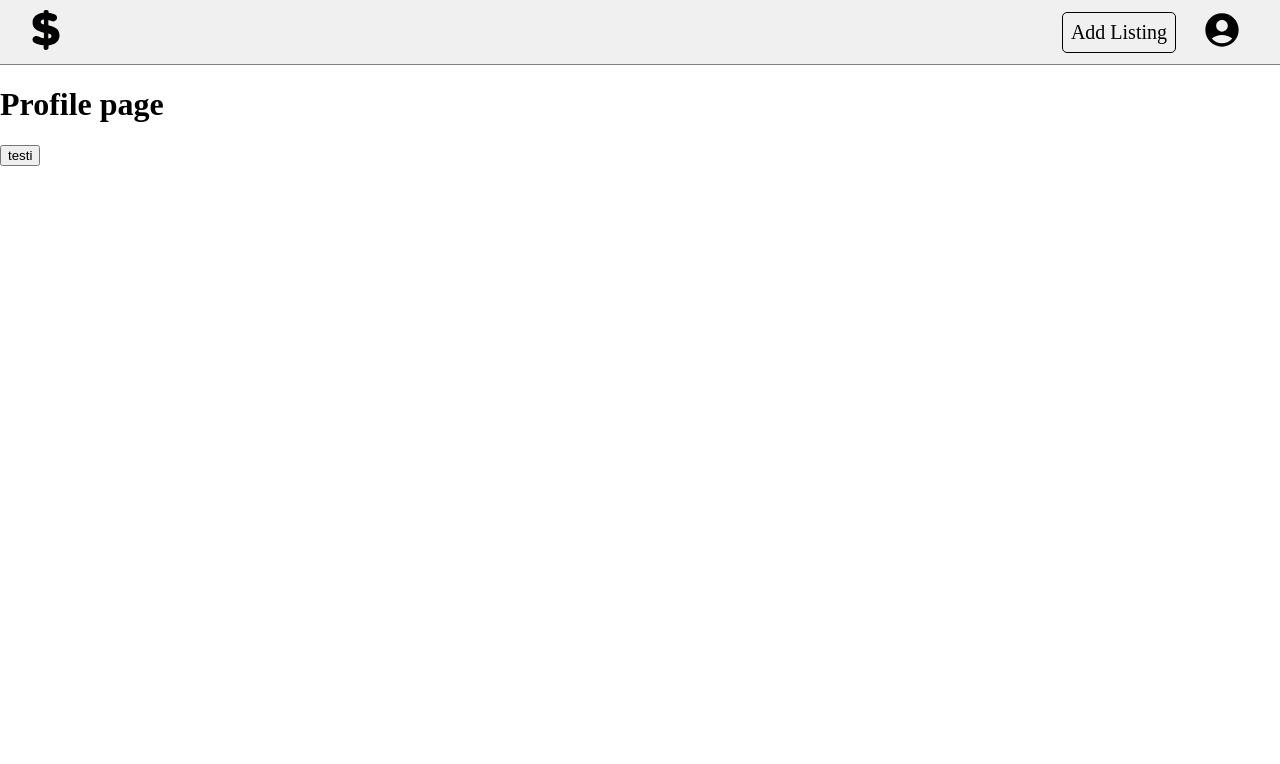
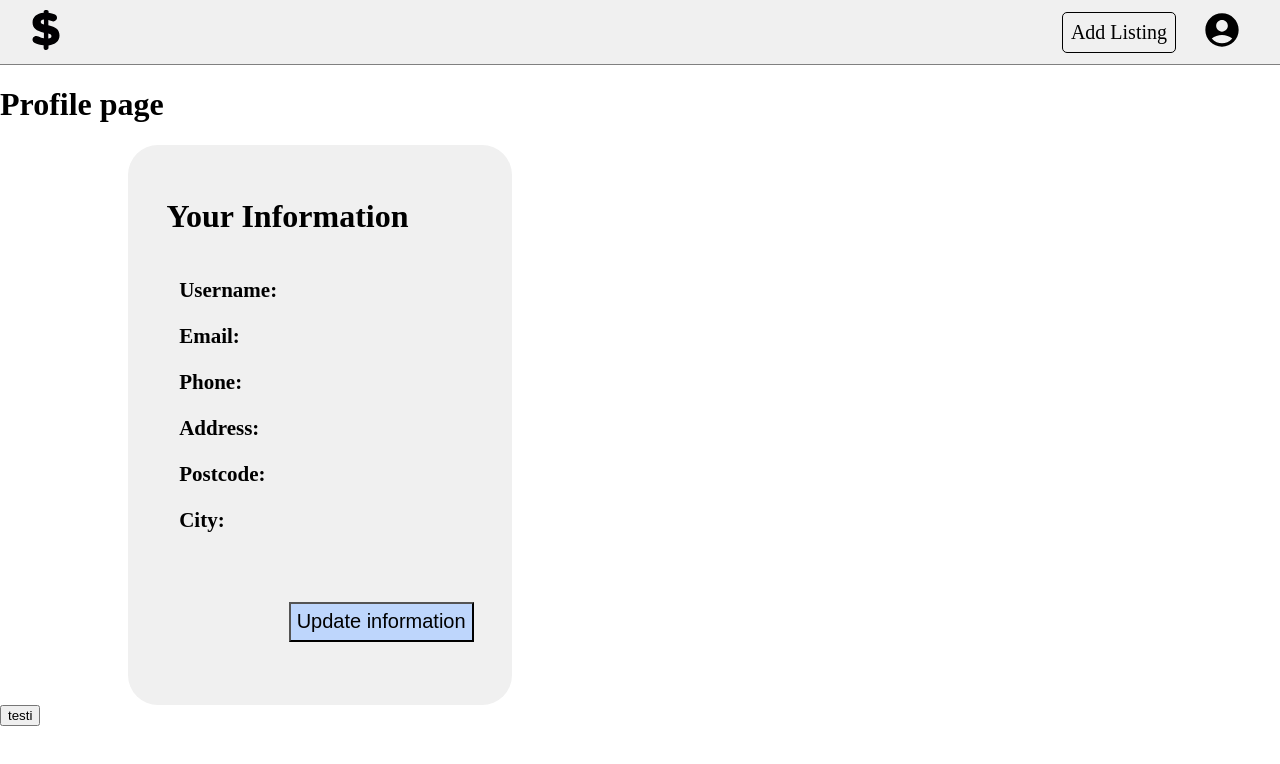
Before and after one commit to Rizzanen/ThriftshopFrontend, a React (Vite) app: page /profile in a window 1280 px wide. Shown: the top 764 px of the page. Built offline with nearby package versions, Linux system fonts and the light colour scheme.

Commit message:
Added profile data to be seen on the profile page

```diff
--- a/src/App.css
+++ b/src/App.css
@@ -290,3 +290,44 @@ html {
 .loginButton button:hover {
   background-color: rgb(220, 220, 220);
 }
+.userdata {
+  display: flex;
+  flex-direction: column;
+  margin-left: 10vw;
+  background-color: rgb(240, 240, 240);
+  width: 30vw;
+  height: 70vh;
+  border-radius: 30px;
+}
+
+.datah3 {
+  font-weight: normal;
+  font-size: 21px;
+}
+.headers {
+  margin-left: 4vw;
+}
+.headers h3 {
+  font-size: 21px;
+}
+.userInformation {
+  margin-left: 1vw;
+}
+.dataContainer {
+  display: flex;
+}
+.yourInformation {
+  margin-top: 4vh;
+  margin-left: 3vw;
+}
+.updateDataButton {
+  background-color: aqua;
+  margin-top: 6vh;
+  margin-left: auto;
+  margin-right: 3vw;
+}
+.updateDataButton button {
+  height: 5vh;
+  font-size: 20px;
+  background-color: rgb(190, 214, 252);
+}
--- a/src/components/Profile.jsx
+++ b/src/components/Profile.jsx
@@ -13,9 +13,35 @@ function Profile(props) {
     <div className="profilepage">
       <h1>Profile page</h1>
       <div className="userdata">
-        {profileData.map((data) => (
-          <h3>{data.username}</h3>
-        ))}
+        <div className="yourInformation">
+          <h1>Your Information</h1>
+        </div>
+        <div className="dataContainer">
+          <div className="headers">
+            <h3>Username:</h3>
+
+            <h3>Email:</h3>
+
+            <h3>Phone:</h3>
+
+            <h3>Address:</h3>
+
+            <h3>Postcode:</h3>
+
+            <h3>City:</h3>
+          </div>
+          <div className="userInformation">
+            <h3 className="datah3">{userData.username}</h3>
+            <h3 className="datah3">{userData.email}</h3>
+            <h3 className="datah3">{userData.phone}</h3>
+            <h3 className="datah3">{userData.address}</h3>
+            <h3 className="datah3">{userData.postcode}</h3>
+            <h3 className="datah3">{userData.city}</h3>
+          </div>
+        </div>
+        <div className="updateDataButton">
+          <button>Update information</button>
+        </div>
       </div>
       <button onClick={test}>testi</button>
     </div>
```
